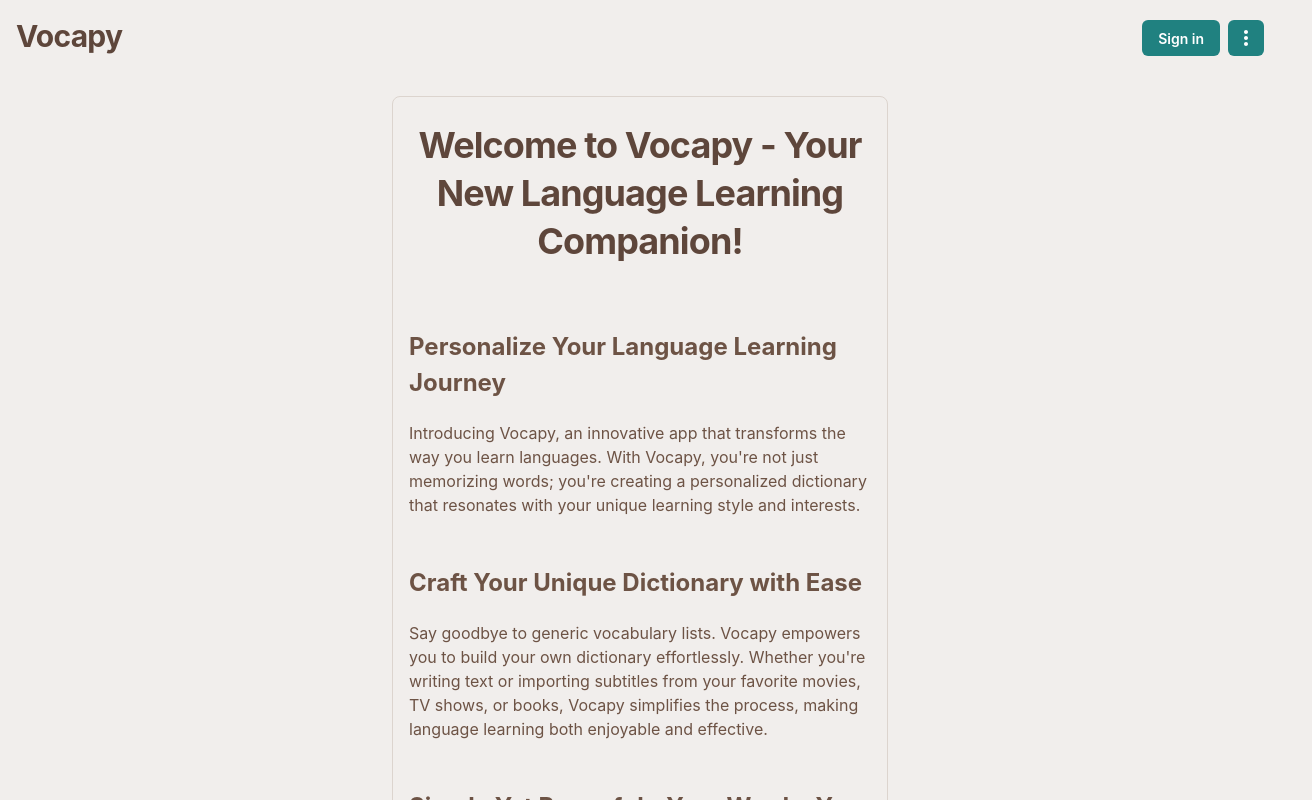
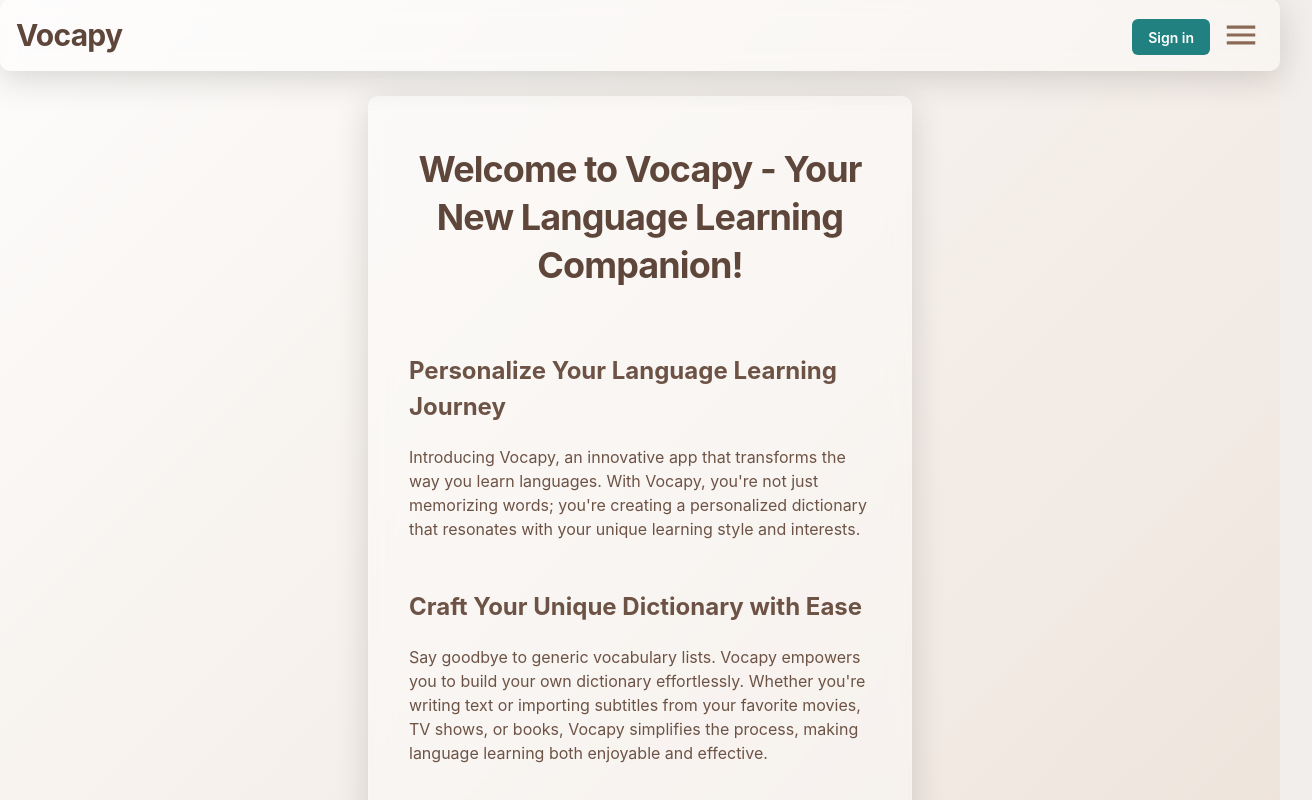
Before and after one commit to Kafelixon/ScribtVocabFrontend, a React (Vite) app: page / in a window 1280 px wide. Shown: the top 800 px of the page, 1312 px wide, since content can reach past the window. Built offline with nearby package versions, Linux system fonts and the light colour scheme; no server answers.

Commit message:
Added bg gradient, glassmorphim effects, changed menu icon

```diff
--- a/components/LandingPage.tsx
+++ b/components/LandingPage.tsx
@@ -13,7 +13,7 @@
       mt={12}
       mb={6}
     >
-      <StyledCard>
+      <StyledCard sx={{ padding: 5 }}>
         <Typography
           level="h1"
           fontWeight="xl"
--- a/components/StyledCard.tsx
+++ b/components/StyledCard.tsx
@@ -1,20 +1,28 @@
 // StyledCard.tsx
 import Card from "@mui/joy/Card";
+import { SxProps } from "@mui/system";
 
 interface StyledCardProps {
   children: React.ReactNode;
+  sx?: SxProps;
 }
 
 const StyledCard = (props: StyledCardProps) => (
   <Card
     variant="outlined"
     sx={{
-      boxShadow: 2,
       width: { xs: 300, sm: "auto" },
       alignItems: "center",
       maxWidth: "80vw",
       flexGrow: 1,
       boxSizing: "border-box",
+      // Glassmorphism properties
+      backgroundColor: "rgba(255, 255, 255, 0.4)", // semi-transparent white
+      backdropFilter: "blur(10px)", // blur effect
+      borderRadius: "10px", // rounded corners
+      border: "1px solid rgba(255, 255, 255, 0.2)", // light border
+      boxShadow: "0 8px 32px 0 rgba(31, 38, 31, 0.17)", // shadow
+      ...props.sx,
     }}
   >
     {props.children}
--- a/components/TopMenu.tsx
+++ b/components/TopMenu.tsx
@@ -1,4 +1,4 @@
-import { MoreVert } from "@mui/icons-material";
+import MenuIcon from "@mui/icons-material/Menu";
 import {
   Box,
   Button,
@@ -45,7 +45,7 @@
       sx={{
         boxSizing: "border-box",
         position: "fixed",
-        top: 0,
+        top: -1,
         p: 2,
         width: "100vw",
         minHeight: "60px",
@@ -55,6 +55,11 @@
         justifyContent: "space-between",
         gap: 1,
         zIndex: 1,
+        // Glassmorphism properties
+        backgroundColor: "rgba(255, 255, 255, 0.4)", // semi-transparent white
+        backdropFilter: "blur(10px)", // blur effect
+        borderRadius: "10px", // rounded corners
+        boxShadow: "0 8px 32px 0 rgba(31, 38, 31, 0.17)", // shadow
       }}
     >
       <Box sx={{ justifySelf: "start" }}>
@@ -78,10 +83,15 @@
         {!uid && <Button onClick={navigateToSignIn}>Sign in</Button>}
         <Dropdown>
           <MenuButton
+            sx={{
+              borderRadius: "8px", // Apple squircle border radius
+              height: "40px",
+              // padding: 1,
+            }}
             slots={{ root: IconButton }}
-            slotProps={{ root: { variant: "solid", color: "primary" } }}
+            slotProps={{ root: { variant: "plain", color: "neutral" } }}
           >
-            <MoreVert />
+            <MenuIcon sx={{ fontSize: "38px" }} />
           </MenuButton>
           <Menu>
             <MenuItem onClick={navigateToTranslation}>Translation</MenuItem>
--- a/components/TranslationView.tsx
+++ b/components/TranslationView.tsx
@@ -95,12 +95,12 @@
       mt={12}
       marginX={{ xs: 2, sm: 4, md: 8 }}
     >
-      <StyledCard>
+      <StyledCard sx={{ padding: 2 }}>
         <Typography
           level="h1"
           fontWeight="xl"
           textAlign="center"
-          sx={{ mb: 2, mt: 1 }}
+          sx={{ my: 1 }}
         >
           Translate
         </Typography>
@@ -183,7 +183,7 @@
             />
           </div>
 
-          <Button loading={loading} onClick={handleSubmit} sx={{ mt: 2 }}>
+          <Button loading={loading} onClick={handleSubmit} sx={{ my: 2 }}>
             Submit
           </Button>
         </FormControl>
@@ -191,7 +191,7 @@
       {response && (
         <StyledCard>
           <TranslatedResponseTable response={response} />
-          <Button onClick={handleSaveToDictionary} sx={{ mt: 2, width: 300 }}>
+          <Button onClick={handleSaveToDictionary} sx={{ my: 2, width: 300 }}>
             Save to Dictionary
           </Button>
         </StyledCard>
--- a/src/index.css
+++ b/src/index.css
@@ -35,6 +35,7 @@
 }
 
 body {
+  background-image: linear-gradient(135deg, #fdfcfb 0%, #e2d1c3 100%);
   margin: 0;
   display: flex;
   justify-content: center;
--- a/src/theme.tsx
+++ b/src/theme.tsx
@@ -1,6 +1,7 @@
 import { extendTheme } from '@mui/joy/styles';
 
 export const theme = extendTheme({
+
   cssVarPrefix: "bs",
   colorSchemes: {
     light: {
```
